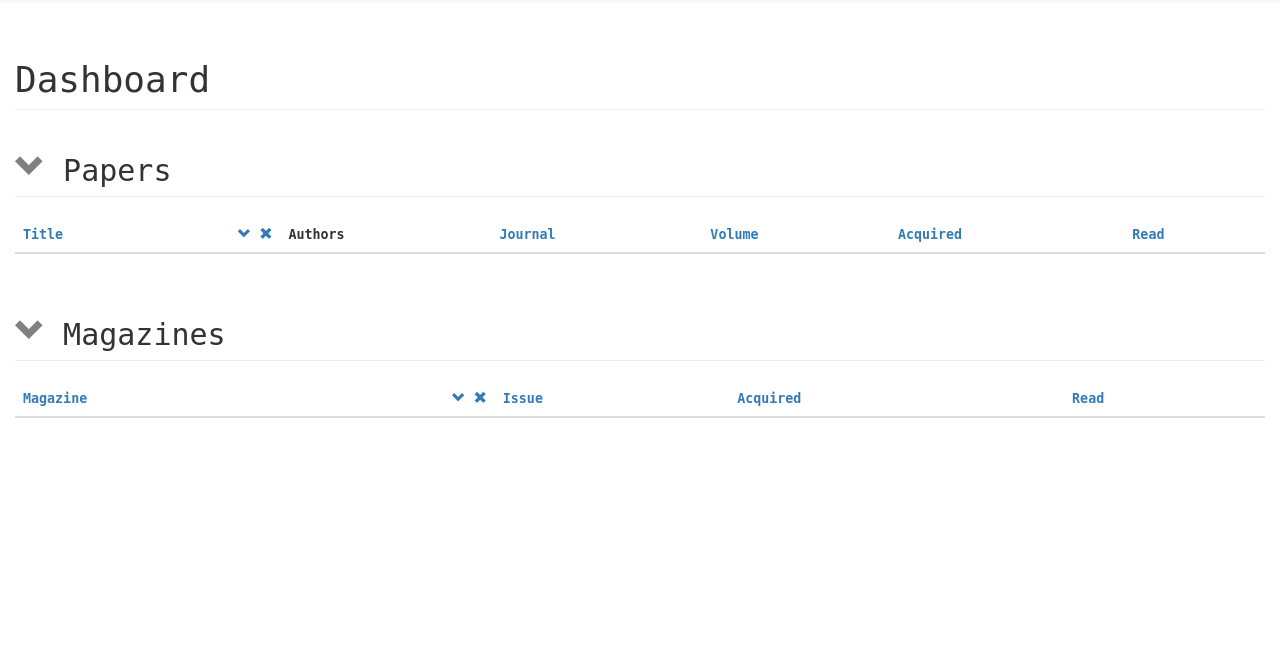
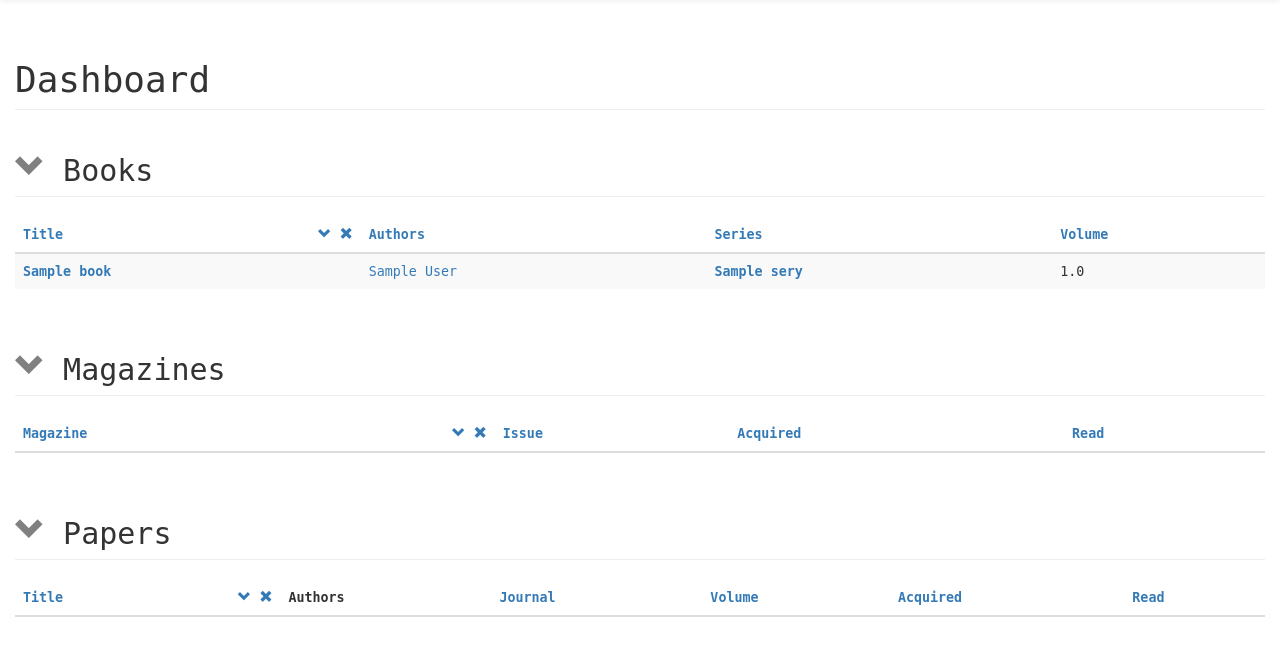
Before and after one commit to jnphilipp/bibliothek, a Django app: page / in a window 1280 px wide. Shown: the part 51-707 px from the top of the page. Run offline with Django 3.2, Linux system fonts and the light colour scheme; tables that the repository leaves empty hold one stand-in row (values such as "Sample post"); data that the repository does not hold is empty; parts of the project's set-up code (start-up, migrations or seed data) failed here and were passed over; some libraries are stand-ins or nearby versions.

Commit message:
Update people and dashboard views and templates.

```diff
--- a/bibliothek/bibliothek/urls.py
+++ b/bibliothek/bibliothek/urls.py
@@ -26,6 +26,7 @@
 urlpatterns = [
     url(r'^$', views.dashboard, name='dashboard'),
 
+    url(r'^books/', include('books.urls')),
     url(r'^journals/', include('journals.urls')),
     url(r'^magazines/', include('magazines.urls')),
     url(r'^papers/', include('papers.urls')),
--- a/bibliothek/bibliothek/views.py
+++ b/bibliothek/bibliothek/views.py
@@ -1,15 +1,19 @@
 # -*- coding: utf-8 -*-
 
+from books.models import Book
 from django.shortcuts import get_object_or_404, render
 from magazines.models import Issue
 from papers.models import Paper
 
 
 def dashboard(request):
-    po = request.GET.get('po') if request.GET.get('po') else 'title'
-    papers = Paper.objects.filter(reads__started__isnull=False).filter(reads__finished__isnull=True).order_by(po)
+    bo = request.GET.get('bo') if request.GET.get('bo') else 'title'
+    books = Book.objects.order_by(bo)
 
     mo = request.GET.get('mo') if request.GET.get('mo') else 'magazine'
     issues = Issue.objects.filter(reads__started__isnull=False).filter(reads__finished__isnull=True).order_by(mo)
 
+    po = request.GET.get('po') if request.GET.get('po') else 'title'
+    papers = Paper.objects.filter(reads__started__isnull=False).filter(reads__finished__isnull=True).order_by(po)
+
     return render(request, 'bibliothek/dashboard.html', locals())
--- a/bibliothek/templates/bibliothek/dashboard.html
+++ b/bibliothek/templates/bibliothek/dashboard.html
@@ -5,28 +5,24 @@
 {% block content %}
 <h1 class="page-header">{% trans 'Dashboard' %}</h1>
 <h2 class="page-header">
-    <a class="collapse-link" data-toggle="collapse" data-target="#collapse-paper" href="#collapse-paper"></a>
-    {% trans 'Papers' %}
+    <a class="collapse-link" data-toggle="collapse" data-target="#collapse-book" href="#collapse-book"></a>
+    {% trans 'Books' %}
 </h2>
-<div id="collapse-paper" class="table-responsive table-collapse collapse in">
+<div id="collapse-magazine" class="table-responsive table-collapse collapse in">
     <table class="table table-striped table-hover">
         <thead>
-            {% sortable_th 'Title' po 'po' 'title' %}
-            <th>{% trans 'Authors' %}</th>
-            {% sortable_th 'Journal' po 'po' 'journal' %}
-            {% sortable_th 'Volume' po 'po' 'volume' %}
-            {% sortable_th 'Acquired' po 'po' 'acquisitions' %}
-            {% sortable_th 'Read' po 'po' 'reads' %}
+            {% sortable_th 'Title' bo 'bo' 'title' %}
+            {% sortable_th 'Authors' bo 'bo' 'authors' %}
+            {% sortable_th 'Series' bo 'bo' 'series' %}
+            {% sortable_th 'Volume' bo 'bo' 'volume' %}
         </thead>
         <tbody>
-            {% for paper in papers %}
+            {% for book in books %}
                 <tr>
-                    <th><a href="{% url 'paper' paper.slug %}">{{ paper.title }}</a></th>
-                    <td>{% for author in paper.authors.all %}<a href="{% url 'person' author.slug %}">{{ author }}</a>{% if not forloop.last %}, {% endif %}{% endfor %}</td>
-                    <td><a href="{% url 'journal' paper.journal.slug %}">{{ paper.journal.name }}</a></td>
-                    <td>{{ paper.volume }}</td>
-                    <td><span class="glyphicon glyphicon-{% if paper.acquisitions.exists %}ok{% else %}remove{% endif %}"></span></td>
-                    <td>{% read_status paper.reads %}</td>
+                    <th><a href="{% url 'book' book.slug %}">{{ book.title }}</a></th>
+                    <td>{% for author in book.authors.all %}<a href="{% url 'person' author.slug %}">{{ author }}</a>{% if not forloop.last %}, {% endif %}{% endfor %}</td>
+                    <th>{% if book.series %}<a href="{% url 'series' book.series.slug %}">{{ book.series.name }}</a>{% endif %}</th>
+                    <td>{{ book.volume }}</td>
                 </tr>
             {% endfor %}
         </tbody>
@@ -56,4 +52,32 @@
         </tbody>
     </table>
 </div>
+<h2 class="page-header">
+    <a class="collapse-link" data-toggle="collapse" data-target="#collapse-paper" href="#collapse-paper"></a>
+    {% trans 'Papers' %}
+</h2>
+<div id="collapse-paper" class="table-responsive table-collapse collapse in">
+    <table class="table table-striped table-hover">
+        <thead>
+            {% sortable_th 'Title' po 'po' 'title' %}
+            <th>{% trans 'Authors' %}</th>
+            {% sortable_th 'Journal' po 'po' 'journal' %}
+            {% sortable_th 'Volume' po 'po' 'volume' %}
+            {% sortable_th 'Acquired' po 'po' 'acquisitions' %}
+            {% sortable_th 'Read' po 'po' 'reads' %}
+        </thead>
+        <tbody>
+            {% for paper in papers %}
+                <tr>
+                    <th><a href="{% url 'paper' paper.slug %}">{{ paper.title }}</a></th>
+                    <td>{% for author in paper.authors.all %}<a href="{% url 'person' author.slug %}">{{ author }}</a>{% if not forloop.last %}, {% endif %}{% endfor %}</td>
+                    <td><a href="{% url 'journal' paper.journal.slug %}">{{ paper.journal.name }}</a></td>
+                    <td>{{ paper.volume }}</td>
+                    <td><span class="glyphicon glyphicon-{% if paper.acquisitions.exists %}ok{% else %}remove{% endif %}"></span></td>
+                    <td>{% read_status paper.reads %}</td>
+                </tr>
+            {% endfor %}
+        </tbody>
+    </table>
+</div>
 {% endblock %}
--- a/bibliothek/templates/persons/person/persons.html
+++ b/bibliothek/templates/persons/person/persons.html
@@ -8,12 +8,14 @@
     <table class="table table-striped table-hover">
         <thead>
             {% sortable_th 'Name' o 'o' 'name' %}
+            {% sortable_th 'Number of Books' o 'o' 'cb' %}
             {% sortable_th 'Number of Papers' o 'o' 'cp' %}
         </thead>
         <tbody>
             {% for person in persons %}
                 <tr>
                     <th><a href="{% url 'person' person.slug %}">{{ person.first_name }} {{ person.last_name }}</a></th>
+                    <td>{{ person.books.count }}</td>
                     <td>{{ person.papers.count }}</td>
                 </tr>
             {% endfor %}
```
Also changed, not shown: bibliothek/persons/views.py (+5 -3 lines), bibliothek/templates/persons/person/person.html (+30 -5 lines).
